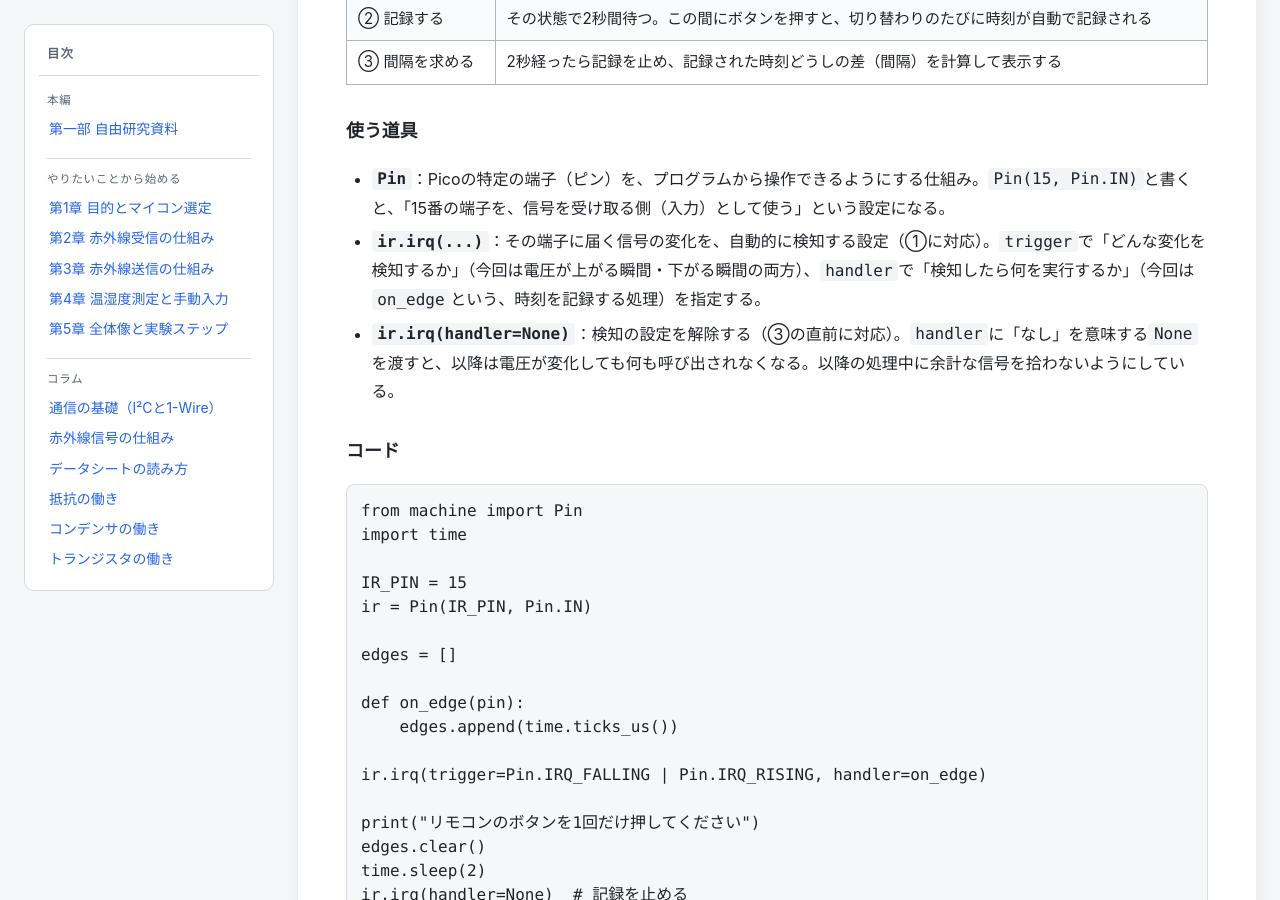
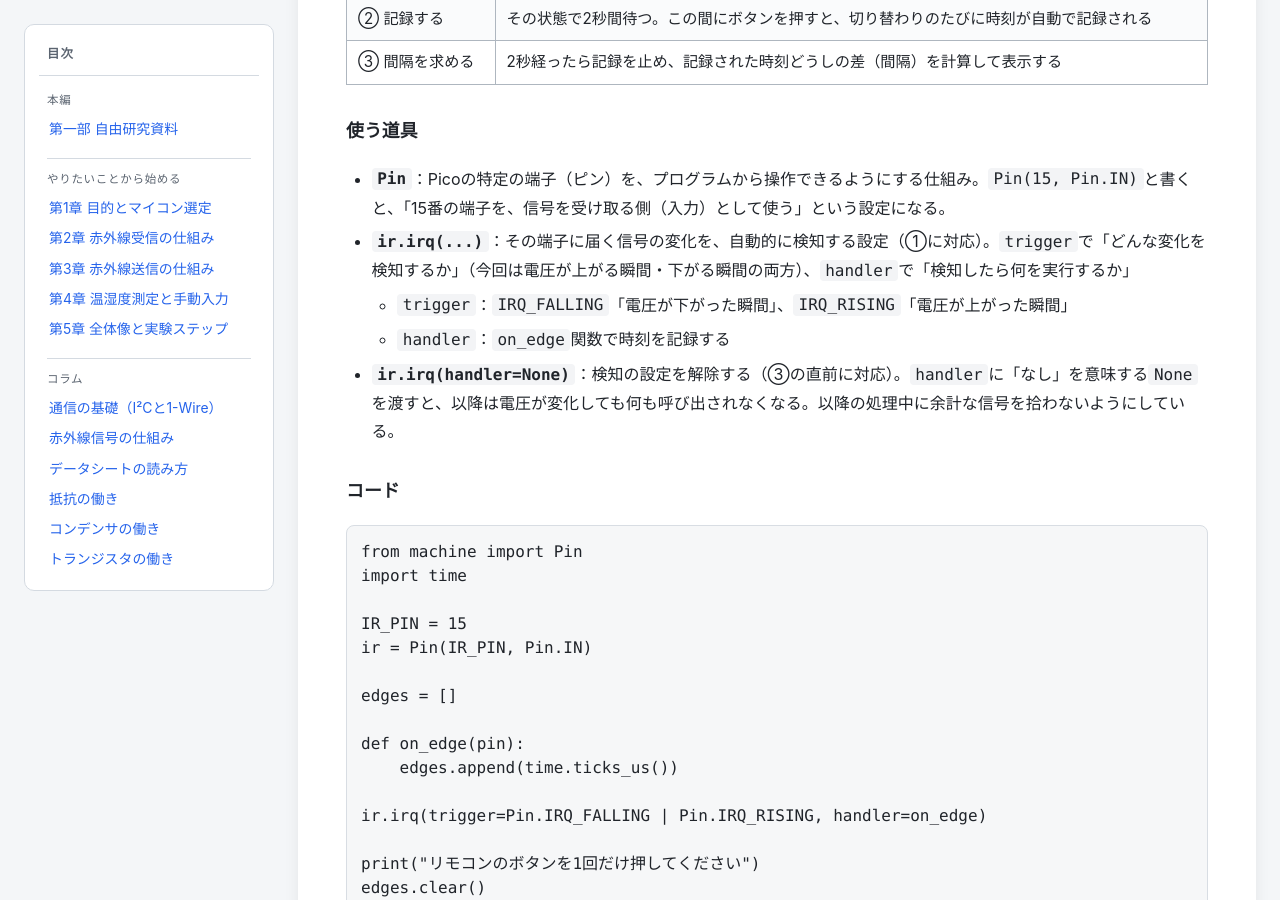
Before and after one commit to TsukemonoGit/Freest2026, a Jekyll site: the page built from docs/page21-draft3.md, in a window 1280 px wide and 900 px high, scrolled down 1226 px. Built offline with Jekyll 4.4.1, drawn with Linux system fonts in a browser that asks for light colours; our own code applies the rules of GitHub Pages for plain Markdown files.

Commit message:
Improve explanation of `ir.irq(...)` function
Clarified the explanation of the `ir.irq(...)` function by breaking down the parameters `trigger` and `handler` for better understanding.

```diff
--- a/docs/page21-draft3.md
+++ b/docs/page21-draft3.md
@@ -45,7 +45,9 @@ High／Lowの値そのものは記録していない。記録しているのは
 ### 使う道具
 
 - **`Pin`**：Picoの特定の端子（ピン）を、プログラムから操作できるようにする仕組み。`Pin(15, Pin.IN)`と書くと、「15番の端子を、信号を受け取る側（入力）として使う」という設定になる。
-- **`ir.irq(...)`**：その端子に届く信号の変化を、自動的に検知する設定（①に対応）。`trigger`で「どんな変化を検知するか」（今回は電圧が上がる瞬間・下がる瞬間の両方）、`handler`で「検知したら何を実行するか」（今回は`on_edge`という、時刻を記録する処理）を指定する。
+- **`ir.irq(...)`**：その端子に届く信号の変化を、自動的に検知する設定（①に対応）。`trigger`で「どんな変化を検知するか」（今回は電圧が上がる瞬間・下がる瞬間の両方）、`handler`で「検知したら何を実行するか」
+   - `trigger`：`IRQ_FALLING`「電圧が下がった瞬間」、`IRQ_RISING`「電圧が上がった瞬間」
+   - `handler`：`on_edge`関数で時刻を記録する
 - **`ir.irq(handler=None)`**：検知の設定を解除する（③の直前に対応）。`handler`に「なし」を意味する`None`を渡すと、以降は電圧が変化しても何も呼び出されなくなる。以降の処理中に余計な信号を拾わないようにしている。
 
 ### コード
```
